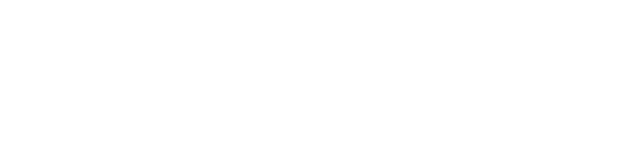
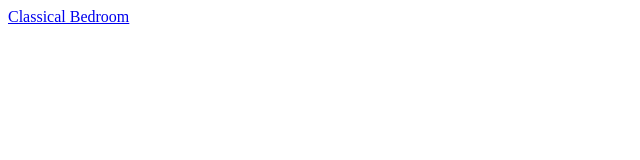
Before and after one commit to actif3d/scenes, a plain HTML site: page index.html in a window 1280 px wide. Shown: the whole page, without its empty margins (0-640 px from the left). Drawn offline with Linux system fonts and the light colour scheme.

Commit message:
Add root index.html

```diff
--- a/index.html
+++ b/index.html
@@ -17,7 +17,7 @@
 <body>
 
 
-  <div id="view-list" class="ui-top ui-right" style="display: none">
+  <div id="view-list">
     <a href="classicalbedroom/index.html">Classical Bedroom</a>
   </div>
 
```
